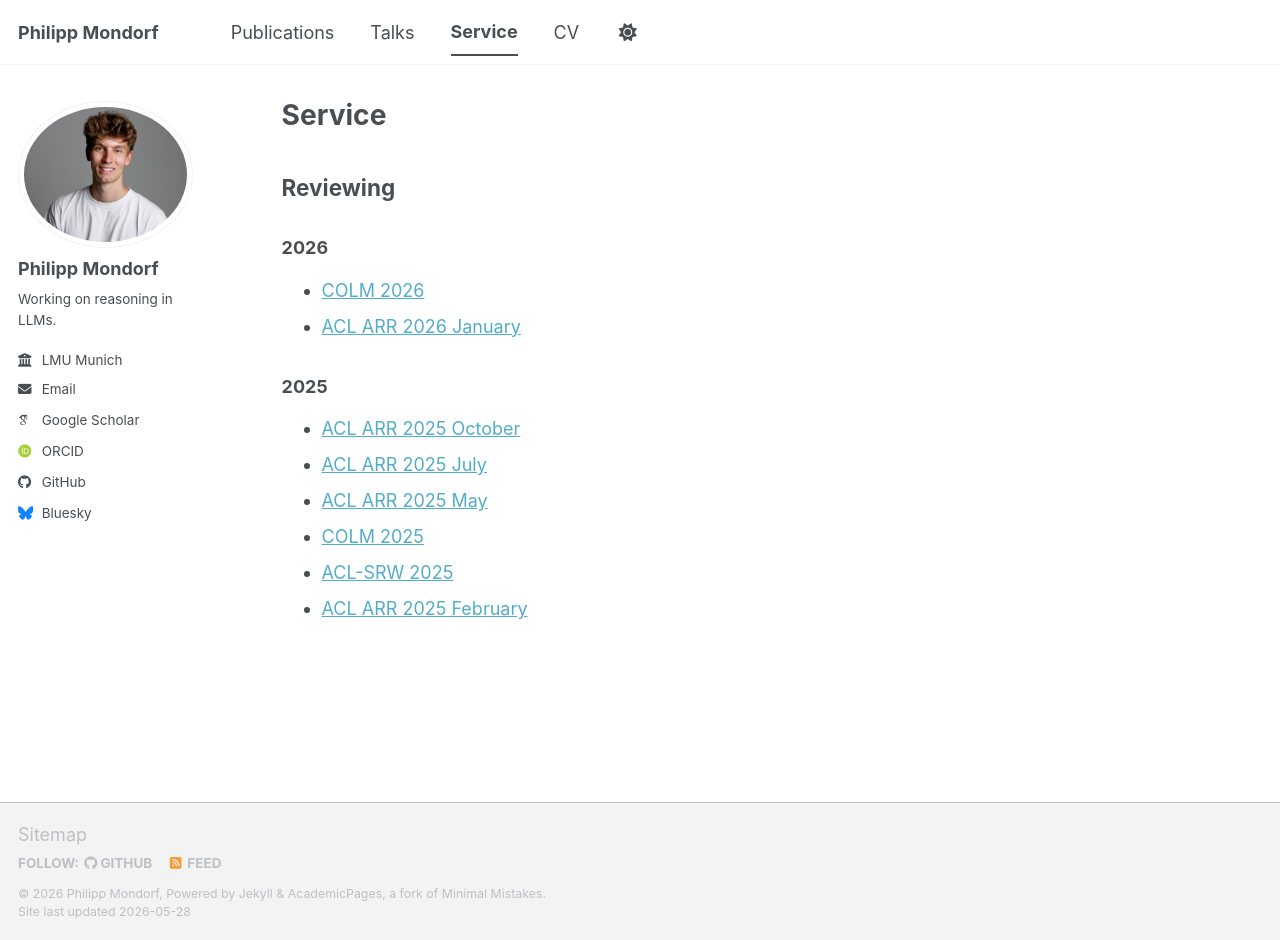
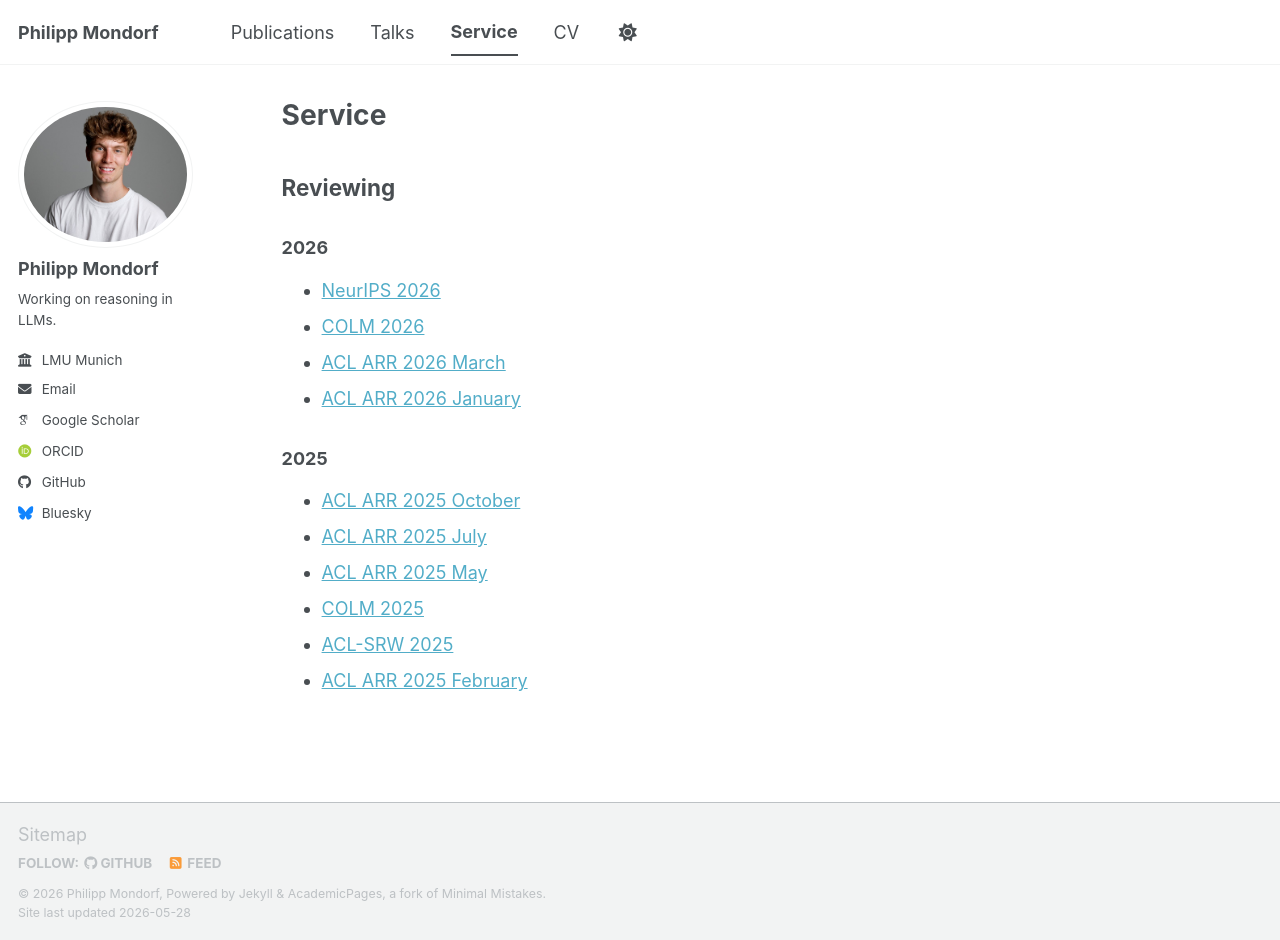
Before and after one commit to PMMon/pmmon.github.io, a Jekyll site: the page built from _pages/service.md, in a window 1280 px wide and 940 px high. Built offline with Jekyll 4.4.1, drawn with Linux system fonts in a browser that asks for light colours; some web fonts are replaced; a script bundle is joined from its source files by our own code; library files that are not in the unit come from our copies.

Commit message:
update service

```diff
--- a/_pages/service.md
+++ b/_pages/service.md
@@ -8,7 +8,9 @@ author_profile: true
 ## Reviewing
 
 ### 2026
+- [NeurIPS 2026](https://neurips.cc/)
 - [COLM 2026](https://colmweb.org/)
+- [ACL ARR 2026 March](https://aclrollingreview.org/dates)
 - [ACL ARR 2026 January](https://2026.aclweb.org/)
 
 ### 2025
```
